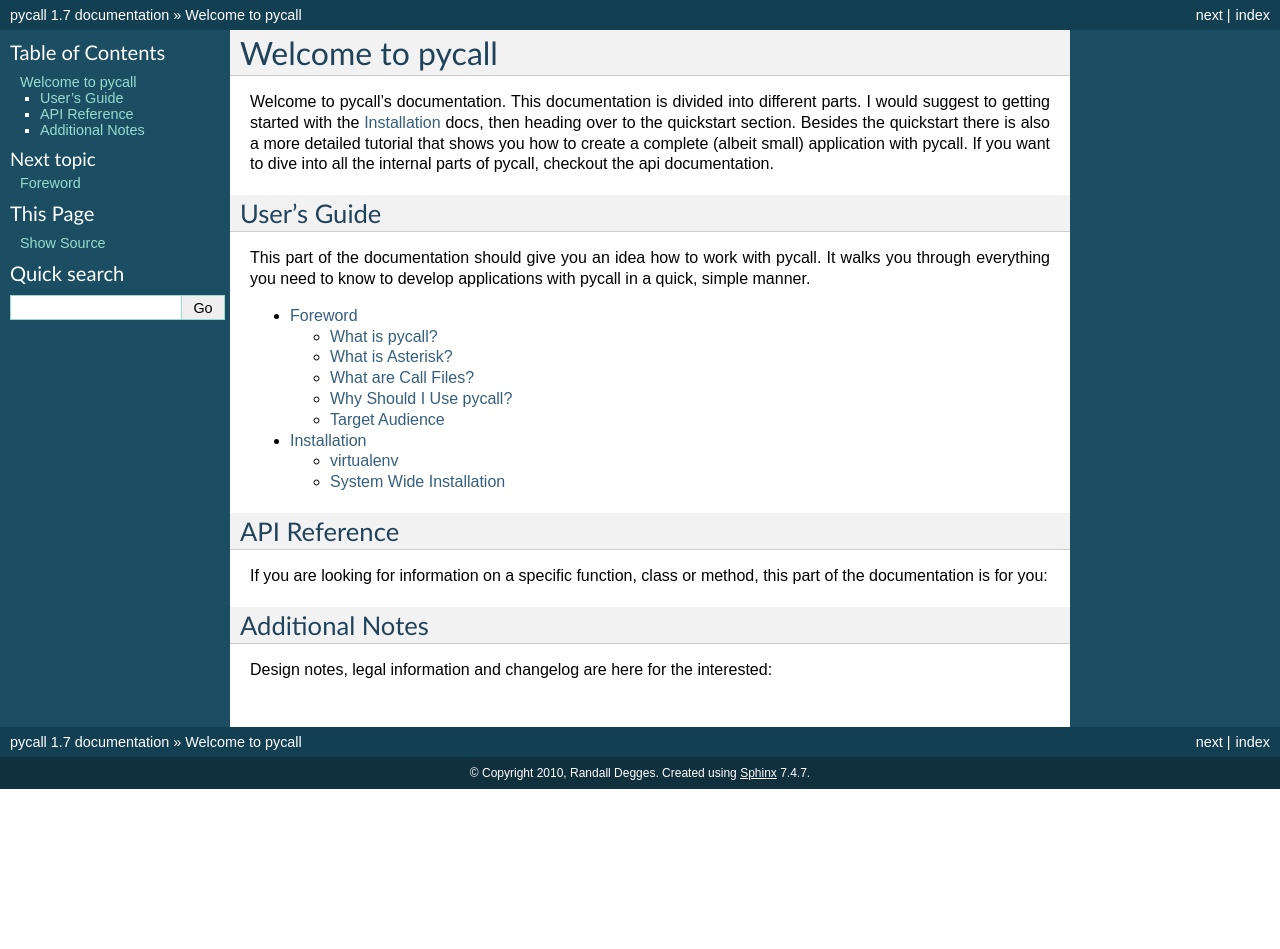
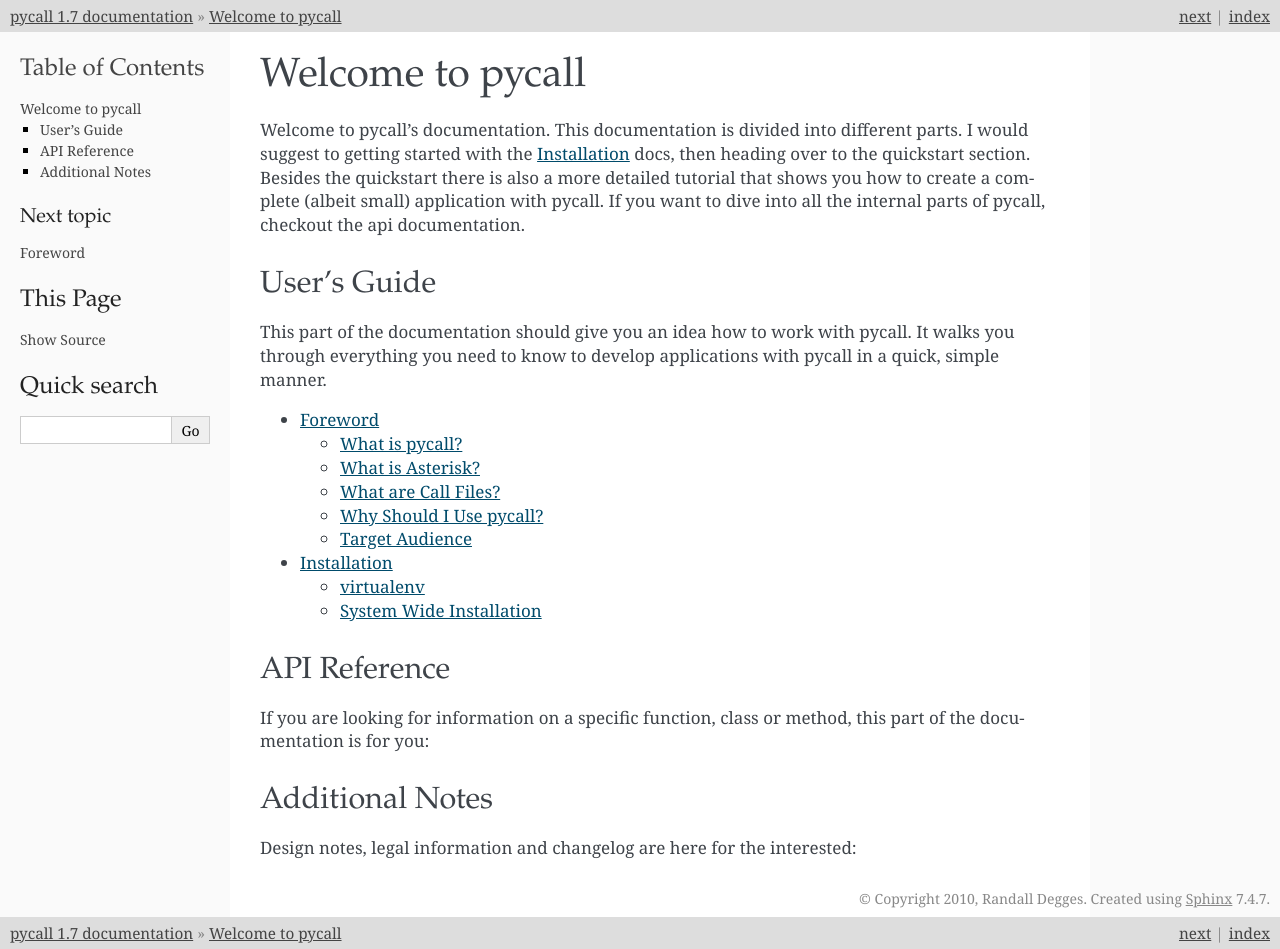
Before and after one commit to rdegges/pycall, a Sphinx documentation site: the page built from docs/index.rst, in a window 1280 px wide. Built offline with Sphinx 7.4.7, drawn with Linux system fonts in a browser that asks for light colours; pages that are not in the unit, such as notebooks, are missing from menus; before the commit the page ends 900 px from its top, so only the background shows below that.

Commit message:
Activating the `flasky` theme.
We're now using `flasky` for style. Looks much cooler than the default theme.

```diff
--- a/docs/conf.py
+++ b/docs/conf.py
@@ -91,7 +91,7 @@
 
 # The theme to use for HTML and HTML Help pages.  Major themes that come with
 # Sphinx are currently 'default' and 'sphinxdoc'.
-html_theme = 'default'
+html_theme = 'flasky'
 
 # Theme options are theme-specific and customize the look and feel of a theme
 # further.  For a list of options available for each theme, see the
@@ -99,7 +99,7 @@
 #html_theme_options = {}
 
 # Add any paths that contain custom themes here, relative to this directory.
-#html_theme_path = []
+html_theme_path = ['_themes']
 
 # The name for this set of Sphinx documents.  If None, it defaults to
 # "<project> v<release> documentation".
```
